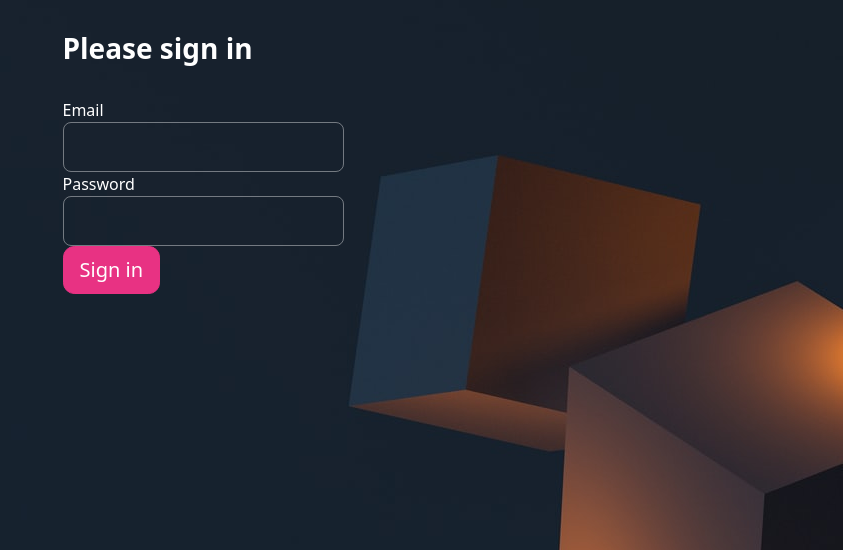
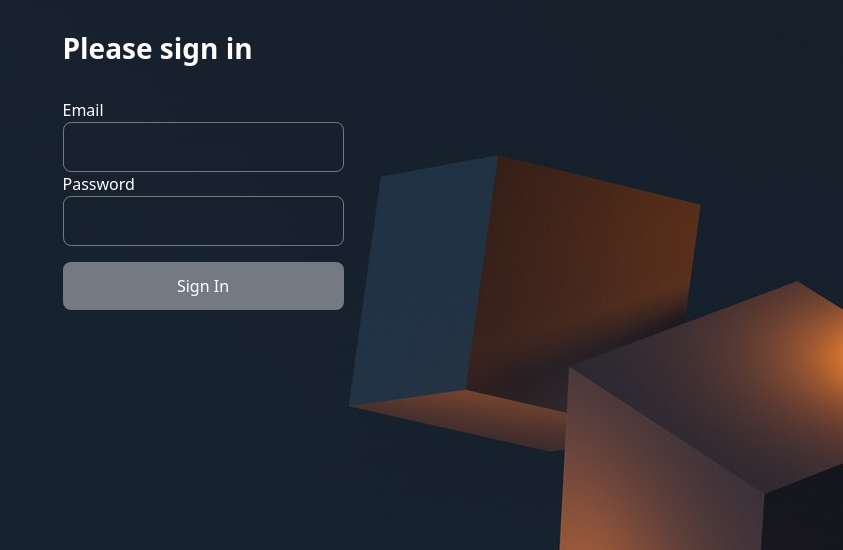
Before and after one commit to remy-duez/symfony, a Symfony app: template templates/security/login.html.twig in a window 1280 px wide. Shown: the part 72-622 px from the top of the page, without its empty margins (437-1280 px from the left). Run offline with Twig, Linux system fonts and the light colour scheme; the template is opened without the code that fills it, so the values that code supplies are empty; some libraries are stand-ins or nearby versions.

Commit message:
Tweaks login and redirection of registered users

```diff
--- a/src/Security/UserAuthenticator.php
+++ b/src/Security/UserAuthenticator.php
@@ -51,7 +51,7 @@ class UserAuthenticator extends AbstractLoginFormAuthenticator
         }
 
         // For example:
-        //return new RedirectResponse($this->urlGenerator->generate('some_route'));
+        return new RedirectResponse($this->urlGenerator->generate('home'));
         throw new \Exception('TODO: provide a valid redirect inside '.__FILE__);
     }
 
--- a/templates/security/login.html.twig
+++ b/templates/security/login.html.twig
@@ -3,7 +3,7 @@
 {% block title %}Log in!{% endblock %}
 
 {% block body %}
-<form method="post">
+<form method="post" autocomplete="false">
     {% if error %}
         <div class="alert alert-danger">{{ error.messageKey|trans(error.messageData, 'security') }}</div>
     {% endif %}
@@ -35,8 +35,8 @@
         </div>
     #}
 
-    <button class="btn btn-lg btn-primary" type="submit">
-        Sign in
-    </button>
+    <div class="d-grid gap-2">
+        <button  type="submit" class="btn btn-lng btn-secondary mt-2 ">Sign In</button>
+    </div>
 </form>
 {% endblock %}
```
